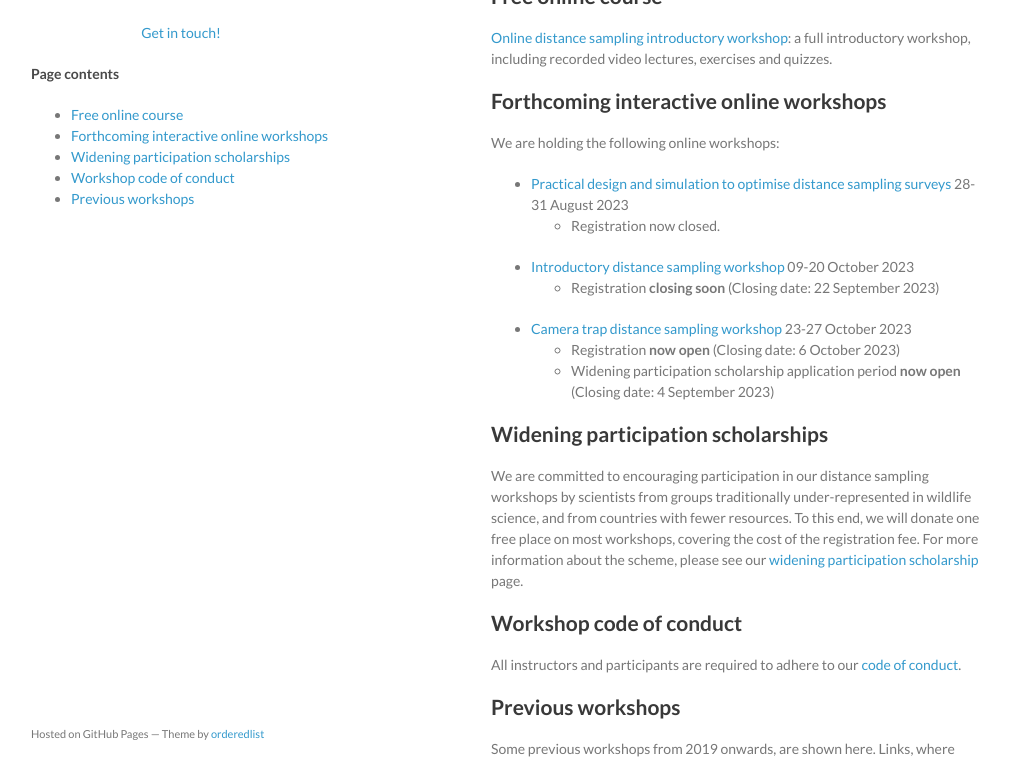
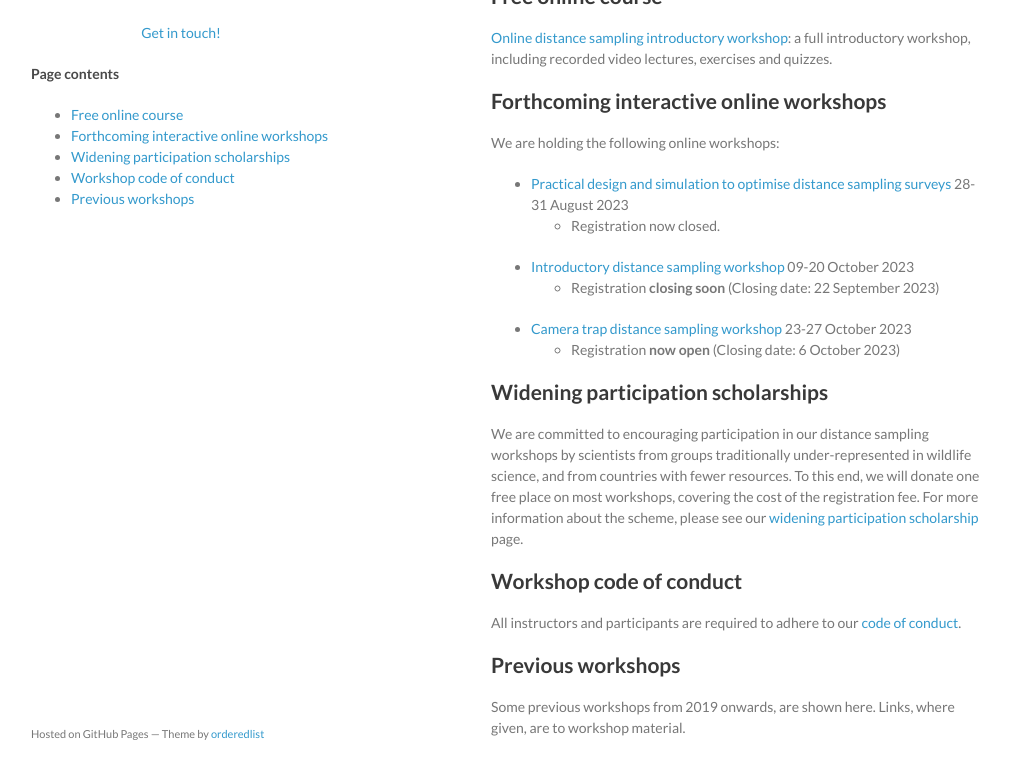
Before and after one commit to distanceworkshops/distanceworkshops.github.io, a Jekyll site: the page built from index.md, in a window 1280 px wide and 900 px high, cut to the strip 137-900 px from the top of the window. Shown: the whole strip, without its empty margins (129-1139 px from the left). Built offline with Jekyll 4.4.1, drawn with Linux system fonts in a browser that asks for light colours.

Commit message:
Widening participation closed for CTDS course

```diff
--- a/index.md
+++ b/index.md
@@ -21,7 +21,6 @@ We are holding the following online workshops:
   - Registration **closing soon** (Closing date: 22 September 2023)
 - [Camera trap distance sampling workshop](ctds-oct-2023) 23-27 October 2023
   - Registration **now open** (Closing date: 6 October 2023)
-  - Widening participation scholarship application period **now open** (Closing date: 4 September 2023)
 <!-- Please [email us](mailto:distance@st-andrews.ac.uk) if you are interested in joining a future live online workshop on the following topics: (1) introduction to distance sampling; (2) camera trap distance sampling. -->
 
 ## Widening participation scholarships
```
